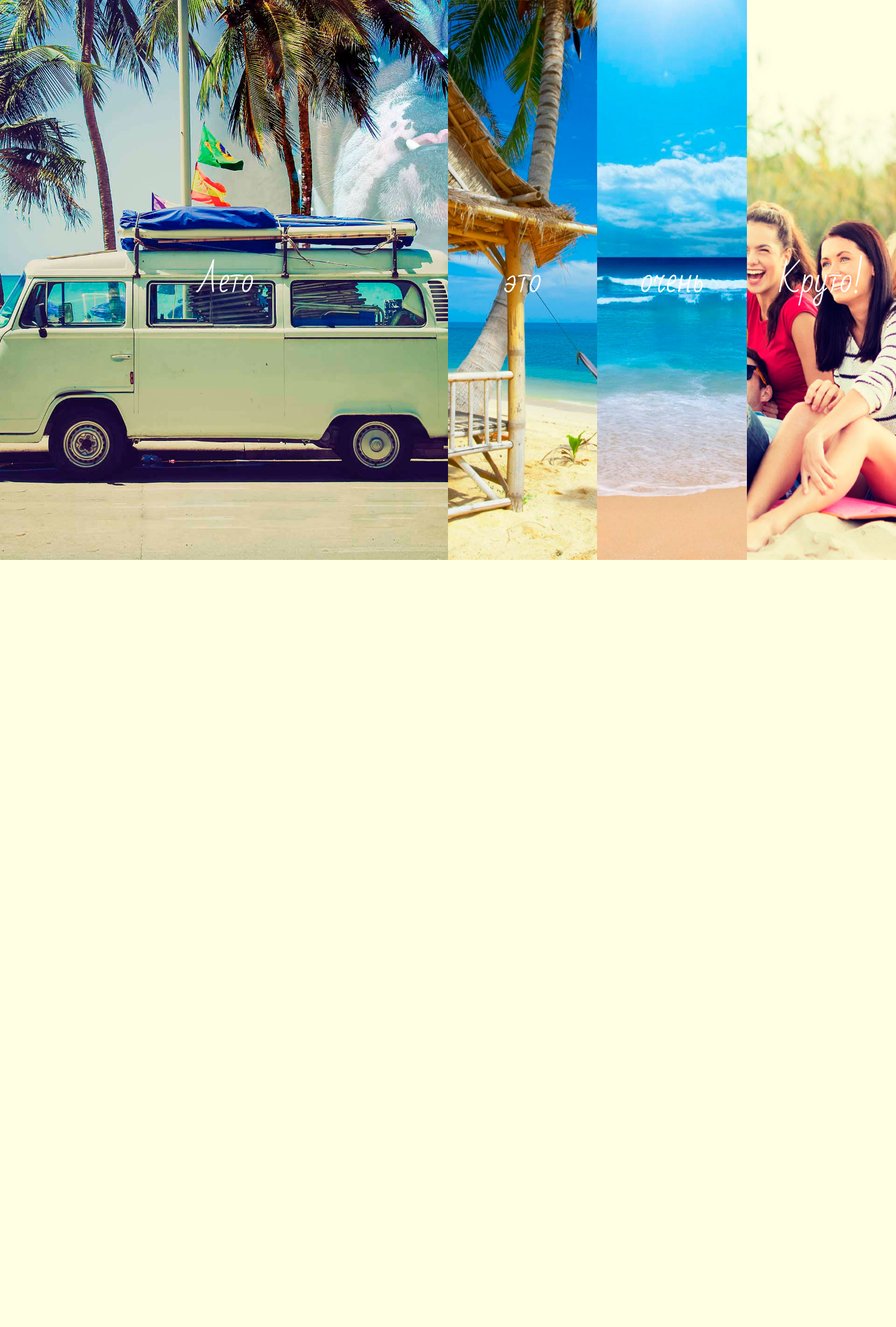
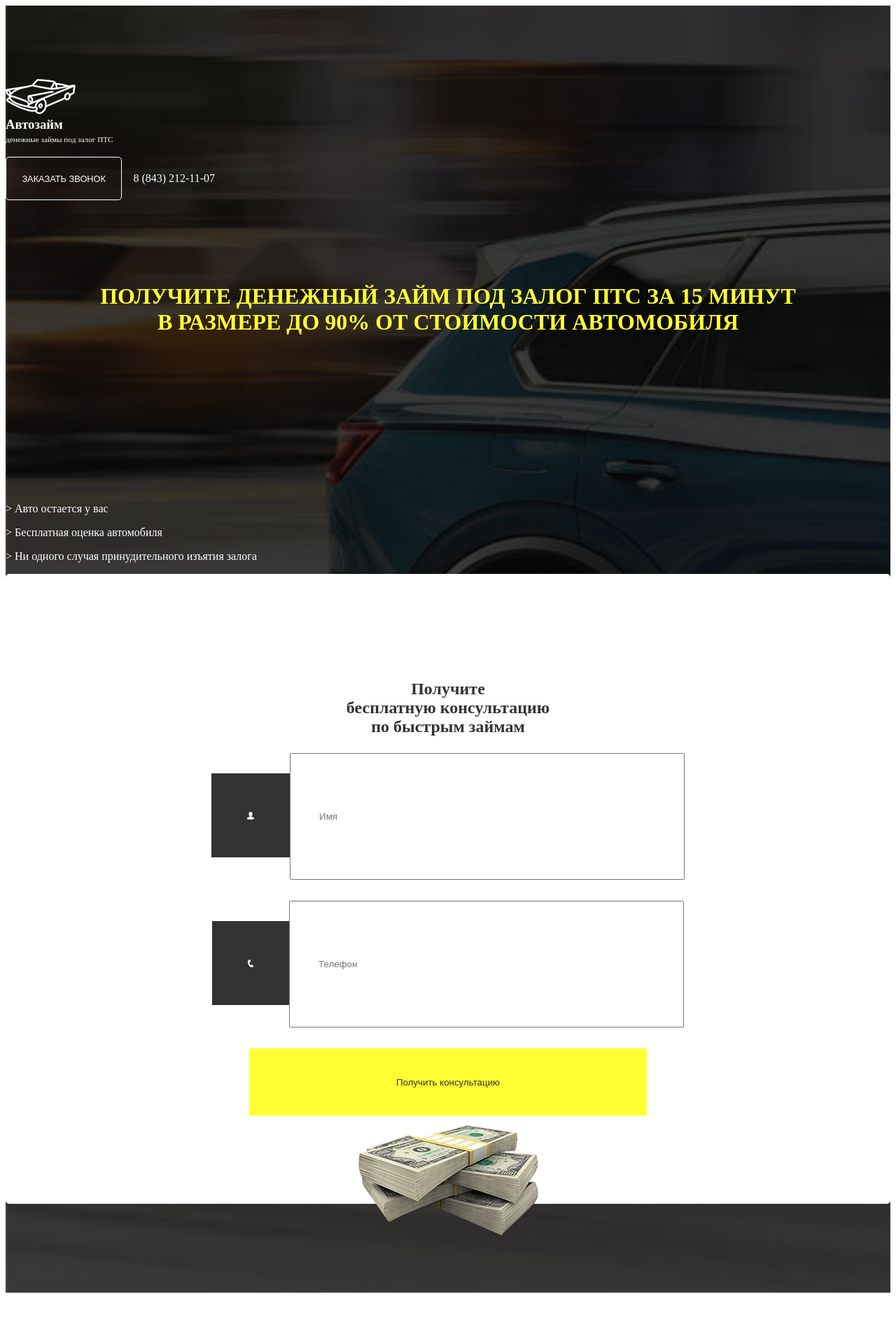
Before and after one commit to LWSlav/LWSlav.github.io, a PHP site: page / in a window 1280 px wide. Shown: the top 1896 px of the page at 70% size. Before the commit the page ends 800 px from the top, so only its background shows below. Run offline with PHP 8.4, Linux system fonts and the light colour scheme.

Commit message:
Add files via upload

```diff
--- a/css/style.css
+++ b/css/style.css
@@ -1,55 +1,130 @@
-body {
+a {
+  text-decoration: none;
+}
+a:hover {
+  text-decoration: none;
+}
+ul {
+  list-style-type: none;
+}
+.section-own {
+  background-image: url(../img/bg.jpg);
+  background-size: cover;
+}
+.header {
+  padding-top: 5rem;
+}
+.logo img {
+  padding-top: 2%;
+}
+.logo .logo-text h3 {
   margin: 0;
-  padding: 0;
+  color: #fff;
 }
-.bad-script {
-  font-family: 'Bad Script', cursive;
+.logo .logo-text span {
+  color: #fff;
+  font-size: 0.7em;
 }
-.box {
+.feetback {
+  text-align: center;
+  height: 6rem;
   display: flex;
-  background: rgba(202, 201, 201, 0.3);
-  justify-content: space-between;
   align-items: center;
-  width: 100%;
-  height: 100vh;
+}
+.feetback button {
+  border: 1px solid #FFFFFF;
+  padding: 1.4rem;
+  text-transform: uppercase;
+  color: #fff;
+  font-size: 0.8em;
+  background: transparent ;
+  border-radius: 5px;
+  margin-right: 1rem;
+  transition: all 0.5s;
+}
+.feetback button:hover {
+  background: #ffff33;
+  border: 1px solid #ffff33;
+  color: #2E2E2E;
+}
+.feetback a {
+  color: #fff;
+}
+.home-screen {
+  padding-bottom: 10%;
+}
+.home-screen h1 {
+  color: #ffff33;
+  text-align: center;
+  text-transform: uppercase;
+  padding-top: 5rem;
+  padding-bottom: 1%;
+}
+.callback .dignity {
+  padding-top: 15%;
+}
+.callback .dignity p {
+  color: #fff;
+}
+.callback .form form {
+  border-radius: 5px;
+  text-align: center;
+  background: #fff;
+  padding: 10%;
+}
+.callback .form form p {
+  color: #333333;
+  font-weight: 600;
+  font-size: 1.5em;
+}
+.callback .form form span {
+  padding: 5%;
+  background: #333333;
+  border: 1.6px solid #333333;
+}
+.callback .form form input {
+  padding: 4%;
+  height: 6rem;
+  margin-left: -5px;
+  width: 30rem;
+}
+.callback .form form .form__span {
+  padding: 5% 5.2%;
+  margin-top: 3%;
+}
+.callback .form form .form__input {
+  margin-top: 3%;
+}
+.callback .form form button {
+  width: 35.5rem;
+  padding: 4%;
+  color: #333333;
+  border: none;
+  margin-top: 3%;
+  background: #ffff33;
+}
+.many-block {
+  text-align: center;
+  margin-top: -15rem;
+}
+.article {
+  padding-top: 10%;
 }
 .item {
-  display: flex;
-  justify-content: center;
-  align-items: center;
-  background: #9D8282;
-  flex-basis: 25%;
-  height: 100%;
-  transition: all 1s;
+  text-align: center;
+  color: #333333;
+  padding-top: 5%;
+  height: 25rem;
 }
-.item:hover {
-  flex-basis: 75%;
+.item .wrapper {
+  text-align: center;
+  padding-top: 25px;
+  border-radius: 50%;
+  background: #ffff33;
+  width: 80px;
+  height: 80px;
+  margin-left: 33%;
 }
-.item span {
-  color: #fff;
-  font-size: 3em;
+.item p {
+  padding-top: 5%;
 }
-.item-1 {
-  background: url(../img/item-1.jpg) center center;
-  background-size: cover;
-}
-.item-2 {
-  background: url(../img/item-2.jpg) center center;
-  background-size: cover;
-}
-.item-3 {
-  background: url(../img/item-3.jpg) center center;
-  background-size: cover;
-}
-.item-4 {
-  background: url(../img/item-4.jpg) center center;
-  background-size: cover;
-}
-@media (max-width: 920px) {
-  .box {
-    flex-flow: column;
-  }
-  .box .item {
-    width: 100%;
-  }
-}
--- a/css/style.less
+++ b/css/style.less
@@ -1,61 +1,146 @@
-body{
-	margin: 0;
-	padding: 0;
+a{
+	text-decoration: none;
+	&:hover{
+		text-decoration: none;
+	}
 }
-.bad-script{
-	font-family: 'Bad Script', cursive;
+ul{
+	list-style-type: none;
 }
 
-.box{
-	display: flex;
-	background: rgba(202, 201,201, .3);
-	justify-content: space-between;
-	align-items: center;
-	width: 100%;
-	height: 100vh;
+.section-own{
+	background-image: url(../img/bg.jpg);
+	background-size: cover;
 }
-.item{
-	display: flex;
-	justify-content: center;
-	align-items: center;
-	background: #9D8282;
-	flex-basis: 25%;
-	height: 100%;
-	transition: all 1s;
-	&:hover{
-		flex-basis: 75%;
+
+.header{
+	padding-top: 5rem;
+}
+.logo{
+	img{
+		padding-top: 2%;
 	}
-	span{
-		color: #fff;
-		font-size: 3em;
+	.logo-text{
+		h3{
+			margin: 0;
+			color: #fff;
+		}
+		span{
+			color: #fff;
+			font-size: 0.7em;
+		}
 	}
 }
 
-.item-1{
-	background: url(../img/item-1.jpg) center center;
-	background-size: cover;
+.feetback{
+	text-align: center;
+	height: 6rem;
+	display: flex;
+	align-items: center;
+	button{
+		border: 1px solid #FFFFFF;
+		padding: 1.4rem;
+		text-transform: uppercase;
+		color: #fff;
+		font-size: 0.8em;
+		background:transparent ;
+		border-radius: 5px;
+		margin-right: 1rem;
+		transition: all 0.5s;
+		&:hover{
+			background: #ffff33;
+			border: 1px solid #ffff33;
+			color: #2E2E2E;
+		}
+	}
+	a{
+		color: #fff;
+	}
 }
 
-.item-2{
-	background: url(../img/item-2.jpg) center center;
-	background-size: cover;
+
+
+.home-screen{
+	h1{
+		color: #ffff33;
+		text-align: center;
+		text-transform: uppercase;
+		padding-top: 5rem;
+		padding-bottom: 1%;
+	}
+	padding-bottom: 10%;
 }
 
-.item-3{
-	background: url(../img/item-3.jpg) center center;
-	background-size: cover;
-}
-
-.item-4{
-	background: url(../img/item-4.jpg) center center;
-	background-size: cover;
-}
-
-@media (max-width: 920px) {
-	.box{
-		flex-flow: column;
-		.item{
-			width: 100%;
+.callback{
+	.dignity{
+		padding-top: 15%;
+		p{
+			color: #fff;
+		}
+	}
+	.form{
+		form{
+			border-radius: 5px;
+			text-align: center;
+			background: #fff;
+			padding: 10%;
+			p{
+				color: #333333;
+				font-weight: 600;
+				font-size: 1.5em;
+			}
+			span{
+				padding: 5%;
+				background: #333333;
+				border: 1.6px solid #333333;
+			}
+			input{
+				padding: 4%;
+				height: 6rem;
+				margin-left: -5px;
+				width: 30rem;
+			}
+			.form__span{
+				padding: 5% 5.2%;
+				margin-top: 3%;
+			}
+			.form__input{
+				margin-top: 3%;
+			}
+			button{
+				width: 35.5rem;
+				padding: 4%;
+				color: #333333;
+				border: none;
+				margin-top: 3%;
+				background: #ffff33;
+			}
 		}
 	}
 }
+
+.many-block{
+	text-align: center;
+	margin-top: -15rem;
+}
+.article{
+	padding-top: 10%;
+}
+.item{
+	text-align: center;
+	color: #333333;
+	padding-top: 5%;
+	height: 25rem;
+	.wrapper{
+		text-align: center;
+		padding-top: 25px;
+		border-radius: 50%;
+		background: #ffff33;
+		width: 80px;
+		height: 80px;
+		margin-left: 33%;
+	}
+	p{
+		padding-top: 5%;
+	}
+}
--- a/index.html
+++ b/index.html
@@ -1,18 +1,109 @@
 <!DOCTYPE html>
 	<html lang="en">
 	  <head>
-	<meta charset="UTF-8">
-	<title>Flex</title>
-	<link href="https://fonts.googleapis.com/css?family=Bad+Script&amp;subset=cyrillic" rel="stylesheet">
-	<link rel="stylesheet" href="css/animate.css">
+	    <meta charset="utf-8">
+	    <meta http-equiv="X-UA-Compatible" content="IE=edge">
+	    <meta name="viewport" content="width=device-width, initial-scale=1">
+	    <!-- The above 3 meta tags *must* come first in the head; any other head content must come *after* these tags -->
+	    <title>Bootstrap 101 Template</title>
+
+	    <!-- Bootstrap -->
+	    <link href="css/bootstrap.grid.css" rel="stylesheet">
 	    <link rel="stylesheet" href="css/style.css">
+	    <link rel="stylesheet" href="css/media.css">
 	  </head>
 	  <body>
-	<div class="box">
-		<div class="item bad-script item-1"><span>Лето</span></div>
-		<div class="item bad-script item-2"><span>это</span></div>
-		<div class="item bad-script item-3"><span>очень</span></div>
-		<div class="item bad-script item-4"><span>Круто!</span></div>
+			<header>
+				<div class="container-fluid">
+					<div class="row">
+						<div class="section-own col-lg-12 col-sm-12 col-md-12">
+							<div class="container">
+
+								<div class="header">
+									<div class="logo col-lg-4 col-sm-6 col-xs-12">
+										<img class="col-lg-4" src="img/logo.png" alt="">
+											<div class="logo-text col-lg-8">
+												<h3>Автозайм</h3>
+												<span>
+												денежные займы под залог ПТС
+												</span>
 											</div>
+									</div>
+
+									<div class="feetback col-lg-offset-4 col-lg-4 col-sm-6 col-xs-12">
+
+										<button>
+											Заказать звонок
+										</button>
+										<a href="#">8 (843) 212-11-07</a>
+									</div>
+								</div>
+
+								<div class="home-screen col-lg-12 col-sm-12
+								col-xs-12">
+									<h1>
+									Получите денежный займ под залог ПТС за 15 минут <br> в размере до 90% от стоимости автомобиля
+									</h1>
+									<div class="callback col-lg-12 col-sm-12">
+										<div class="dignity col-lg-offset-1 col-lg-5 col-sm-12 col-md-6">
+											<p>> Авто остается у вас</p>
+											<p>> Бесплатная оценка автомобиля</p>
+											<p>> Ни одного случая принудительного изъятия залога
+											</p>
+										</div>
+
+										<div class="form col-lg-6 col-sm-12
+										 col-md-6">
+											<form>
+												<p>
+												Получите <br> бесплатную консультацию<br>по быстрым займам
+												</p>
+												<span><img src="img/man_input.png" alt=""></span>
+												<input type="text" placeholder="Имя">
+												<div><span class="form__span-own"><img src="img/phon.png" alt=""></span>
+												<input class="form__input" type="text" placeholder="Телефон"></div>
+												<button>
+													Получить консультацию
+												</button>
+											</form>
+										</div>
+									</div>
+								</div>
+
+							</div>
+						</div>
+						<div class="many-block col-lg-12" ><img src="img/many.png" alt=""></div>
+					</div>
+				</div>
+			</header>
+
+			<article>
+				<div class="container">
+					<div class="row">
+						<div class="article col-lg-12">
+							<div class="item col-lg-3 col-md-6 item1">
+								<div class="wrapper"><img src="img/car-2.png" alt=""></div><p>Авто остается у вас</p></div>
+							<div class="item col-lg-3 col-md-6 item2">
+								<div class="wrapper"><img src="img/coshel-22.png" alt=""></div><p>Нам не важна кредитная история</p></div>
+							<div class="item col-lg-3 col-md-6 item3">
+								<div class="wrapper"><img src="img/mesh-23.png" alt=""></div><p>Вы получите сумму в размере до 90% от стоимость автомобиля</p></div>
+							<div class="item col-lg-3 col-md-6 item4">
+								<div class="wrapper"><img src="img/max.png" alt=""></div><p>Максимальная сумма залога 3 млн</p></div>
+							<div class="item col-lg-3 col-md-6 item5">
+								<div class="wrapper"><img src="img/time-25.png" alt=""></div><p>Время получения 15 минут</p></div>
+							<div class="item col-lg-3 col-md-6 item6">
+								<div class="wrapper"><img src="img/proc-26.png" alt=""></div><p>Беспроцентный срок 7 дней</p></div>
+							<div class="item col-lg-3 col-md-6 item7">
+								<div class="wrapper"><img src="img/ocen-27.png" alt=""></div><p>Бесплатная оценка автомобиля</p></div>
+							<div class="item col-lg-3 col-md-6 item8">
+								<div class="wrapper"><img src="img/welt-28.png" alt=""></div><p>Ни одного случая принудительного изъятия залога</p></div>
+							<div class="item col-lg-offset-3 col-lg-3 col-md-6 item9">
+								<div class="wrapper"><img src="img/4proz.png" alt=""></div><p>Ставка 4% в месяц.</p></div>
+							<div class="item col-lg-3 col-md-6 item10">
+								<div class="wrapper"><img src="img/translate-30.png" alt=""></div><p>Полностью прозрачная работа</p></div>
+						</div>
+					</div>
+				</div>
+			</article>
 	  </body>
 	</html>
```
Also changed, not shown: css/media.css (added, +95 -0 lines), img/4proz.png (added), img/bg.jpg (added), img/car-2.png (added), img/coshel-22.png (added), img/logo.png, img/man_input.png (added), img/many.png (added), img/max.png (added), img/mesh-23.png (added), img/ocen-27.png (added), img/phon.png (added), img/proc-26.png (added), img/time-25.png (added), 2 more files. Lines whose indentation alone changed are shown as unchanged.
